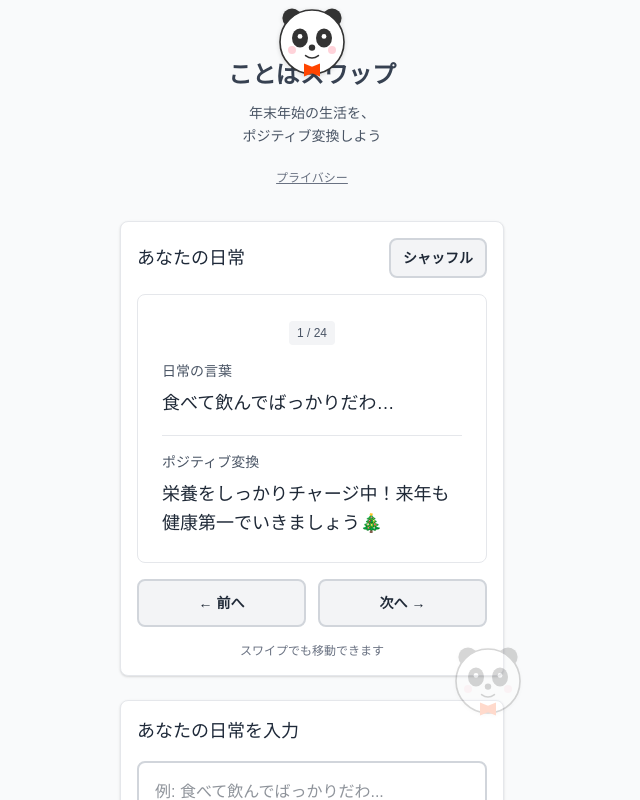
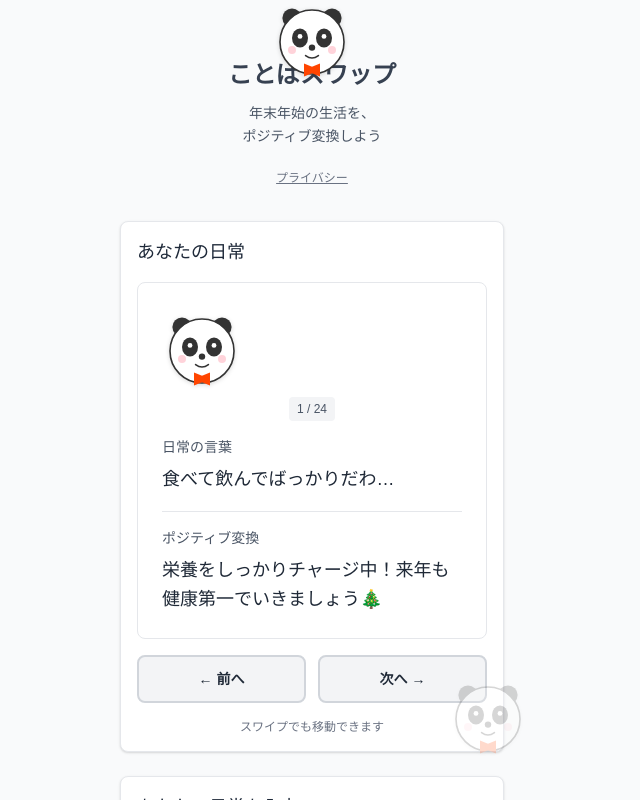
Before and after one commit to YasuYasuonFire/kotoba-swap, a Next.js app in the folder web/: page / in a window 1280 px wide. Shown: the top 800 px of the page, without its empty margins (328-968 px from the left). Built offline with nearby package versions, Linux system fonts and the light colour scheme.

Commit message:
Remove shuffle button and add mascot illustration to each card
- Removed shuffle button and shuffle functionality
- Removed unused shuffle function and deck state
- Added Mascot component to each phrase card
- Now displays one mascot illustration per phrase as requested

```diff
--- a/web/components/SwipeDeck.tsx
+++ b/web/components/SwipeDeck.tsx
@@ -1,16 +1,8 @@
 "use client";
 
-import { useEffect, useMemo, useRef, useState } from "react";
+import { useEffect, useRef, useState } from "react";
 import type { SeedPhrase } from "@/lib/seedPhrases";
-
-function shuffle<T>(arr: T[]) {
-  const a = arr.slice();
-  for (let i = a.length - 1; i > 0; i--) {
-    const j = Math.floor(Math.random() * (i + 1));
-    [a[i], a[j]] = [a[j], a[i]];
-  }
-  return a;
-}
+import { Mascot } from "@/components/Mascot";
 
 export function SwipeDeck({
   phrases,
@@ -19,10 +11,8 @@ export function SwipeDeck({
   phrases: SeedPhrase[];
   onUseAsDraft: (text: string) => void;
 }) {
-  const [deck, setDeck] = useState<SeedPhrase[]>(phrases);
-
   const [idx, setIdx] = useState(0);
-  const current = deck[idx] ?? deck[0];
+  const current = phrases[idx] ?? phrases[0];
 
   const startX = useRef<number | null>(null);
   const dragX = useRef(0);
@@ -32,10 +22,10 @@ export function SwipeDeck({
   });
 
   function next() {
-    setIdx((v) => (deck.length ? (v + 1) % deck.length : 0));
+    setIdx((v) => (phrases.length ? (v + 1) % phrases.length : 0));
   }
   function prev() {
-    setIdx((v) => (deck.length ? (v - 1 + deck.length) % deck.length : 0));
+    setIdx((v) => (phrases.length ? (v - 1 + phrases.length) % phrases.length : 0));
   }
 
   useEffect(() => {
@@ -46,7 +36,7 @@ export function SwipeDeck({
     window.addEventListener("keydown", onKey);
     return () => window.removeEventListener("keydown", onKey);
     // eslint-disable-next-line react-hooks/exhaustive-deps
-  }, [deck.length]);
+  }, [phrases.length]);
 
   function onPointerDown(e: React.PointerEvent) {
     (e.currentTarget as HTMLElement).setPointerCapture(e.pointerId);
@@ -77,21 +67,10 @@ export function SwipeDeck({
 
   return (
     <div>
-      <div className="flex items-center justify-between mb-4">
+      <div className="mb-4">
         <h3 className="text-lg font-medium text-gray-800">
           あなたの日常
         </h3>
-        <button
-          type="button"
-          className="showa-heisei-button px-3 py-2 text-sm"
-          onClick={() => {
-            setDeck(shuffle(phrases));
-            setIdx(0);
-            setDragStyle({ x: 0, rot: 0 });
-          }}
-        >
-          シャッフル
-        </button>
       </div>
 
       {!current ? (
@@ -112,8 +91,9 @@ export function SwipeDeck({
             onPointerCancel={onPointerUp}
           >
             <div className="text-center mb-4">
+              <Mascot className="mx-auto mb-2" />
               <span className="inline-block bg-gray-100 text-gray-600 px-2 py-1 rounded text-xs">
-                {idx + 1} / {deck.length}
+                {idx + 1} / {phrases.length}
               </span>
             </div>
 
```
